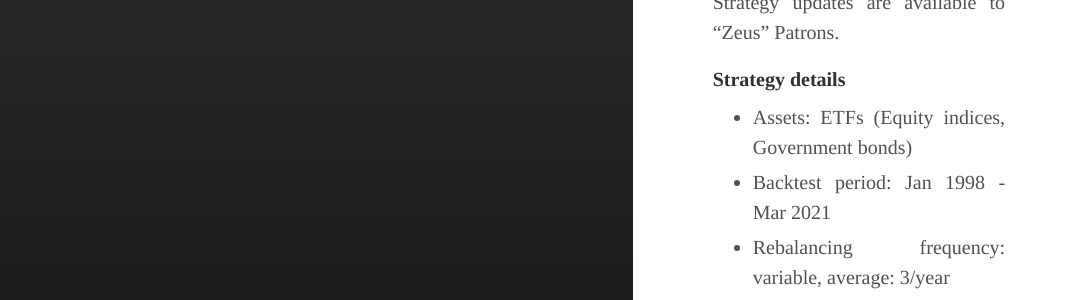
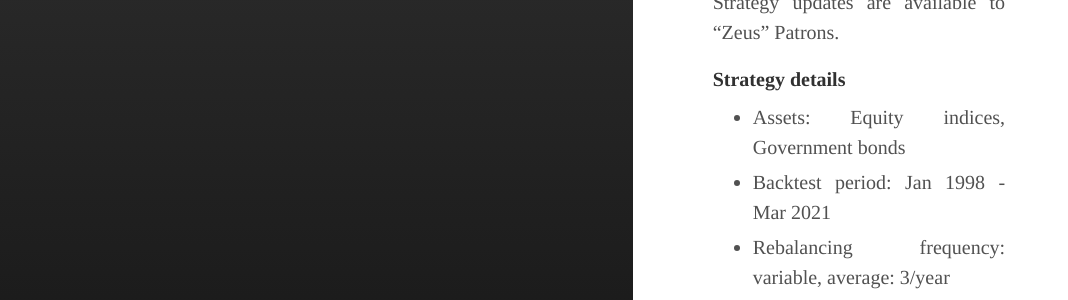
Before and after one commit to IthacaResearch/ithacaresearch.github.io, a Jekyll site: the page built from _posts/2020-02-05-Two-Regimes.md, in a window 1280 px wide and 900 px high, scrolled down 1000 px. Shown: the part 154-454 px from the top of the window, without its empty margins (0-1068 px from the left). Built offline with Jekyll 4.4.1, drawn with Linux system fonts in a browser that asks for light colours.

Commit message:
Update 2020-02-05-Two-Regimes.md

```diff
--- a/_posts/2020-02-05-Two-Regimes.md
+++ b/_posts/2020-02-05-Two-Regimes.md
@@ -18,7 +18,7 @@ The main risk of this strategy is the allocation percentage: when the confidence
 Strategy updates are available to "Zeus" Patrons.
 
 #### Strategy details
-* Assets: ETFs (Equity indices, Government bonds)
+* Assets: Equity indices, Government bonds
 * Backtest period: Jan 1998 - Mar 2021
 * Rebalancing frequency: variable, average: 3/year
 * CAGR: 16.96%
```
